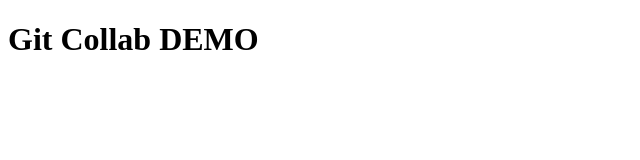
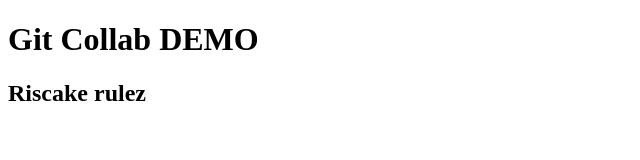
Before and after one commit to c4trisk/git-collab-demo, a plain HTML site: page index.html in a window 1280 px wide. Shown: the whole page, without its empty margins (0-640 px from the left). Drawn offline with Linux system fonts and the light colour scheme.

Commit message:
added h2

```diff
--- a/index.html
+++ b/index.html
@@ -8,5 +8,6 @@
 </head>
 <body>
   <h1>Git Collab DEMO</h1>
+  <h2>Riscake rulez</h2>
 </body>
 </html>
```
